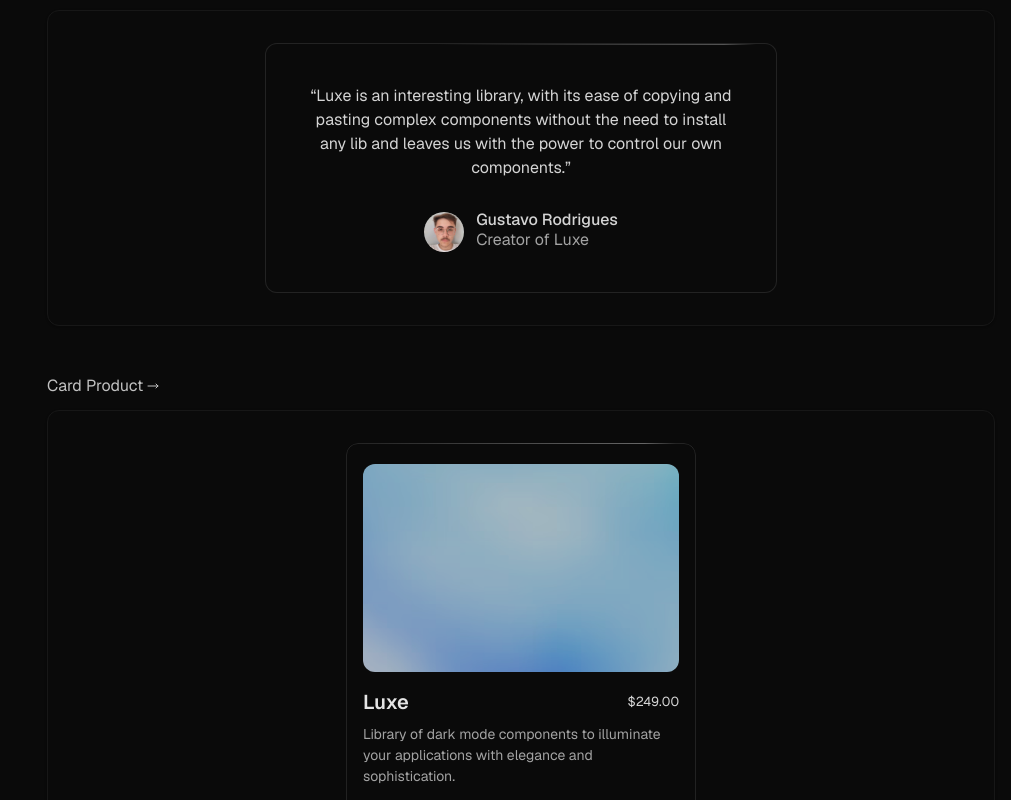
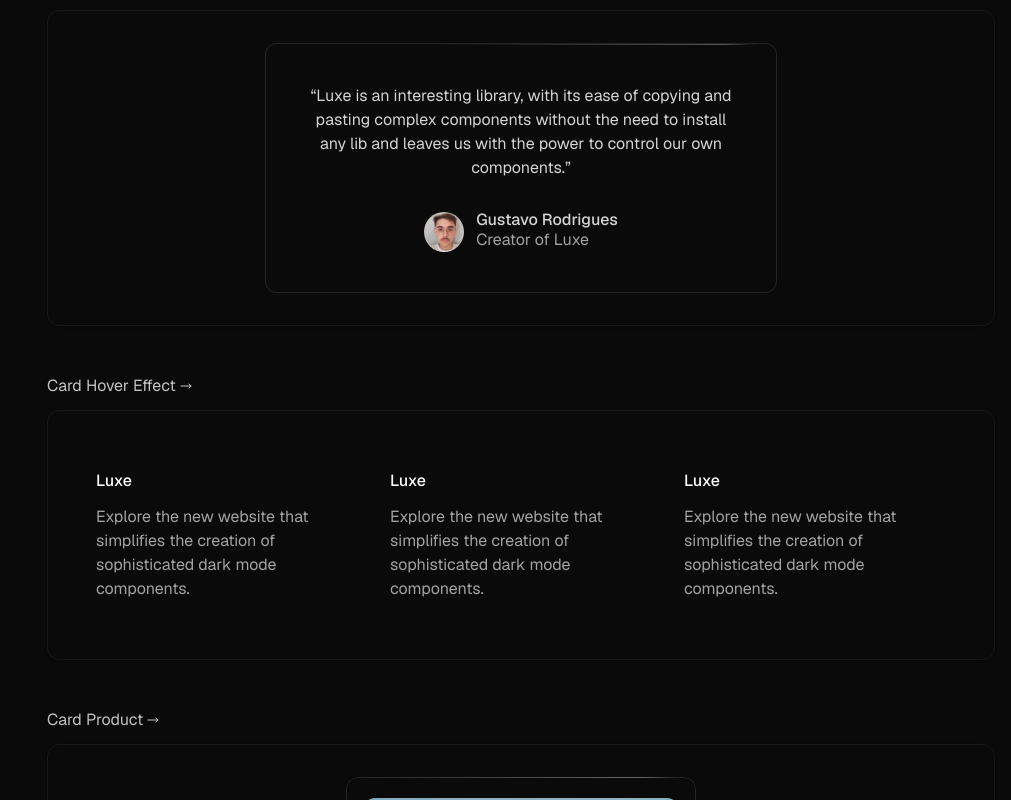
Before and after one commit to guhrodrrigues/luxe, a Next.js app: page /ui in a window 1280 px wide. Shown: the part 2000-2800 px from the top of the page, without its empty margins (269-1280 px from the left). Built offline with nearby package versions, Linux system fonts and the light colour scheme.

Commit message:
feat: add new component: card-hover-effect

```diff
--- /dev/null
+++ b/src/app/_components/ui/cards/CardHoverEffect.tsx
@@ -0,0 +1,88 @@
+// @NOTE: in case you are using Next.js
+"use client";
+
+import { useState } from "react";
+
+import { AnimatePresence, motion } from "framer-motion";
+
+import { cn } from "@/utils/cn";
+
+type CardHoverEffectProps = {
+  containerClassName?: string;
+  itemClassName?: string;
+  hoveredItemClassName?: string;
+};
+
+export function CardHoverEffect({
+  containerClassName,
+  itemClassName,
+  hoveredItemClassName,
+}: CardHoverEffectProps) {
+  const [hoveredIdx, setHoveredIdx] = useState<number | null>(null);
+
+  const items = [
+    {
+      title: "Luxe",
+      description:
+        "Explore the new website that simplifies the creation of sophisticated dark mode components.",
+      href: "https://luxe.guhrodrigues.com",
+    },
+    {
+      title: "Luxe",
+      description:
+        "Explore the new website that simplifies the creation of sophisticated dark mode components.",
+      href: "https://luxe.guhrodrigues.com",
+    },
+    {
+      title: "Luxe",
+      description:
+        "Explore the new website that simplifies the creation of sophisticated dark mode components.",
+      href: "https://luxe.guhrodrigues.com",
+    },
+  ];
+
+  return (
+    <div className={cn("grid md:grid-cols-3", containerClassName)}>
+      {items.map((item, idx) => {
+        const { title, description, href } = item;
+
+        return (
+          <a
+            key={idx}
+            href={href}
+            target="_blank"
+            rel="noopener noreferrer"
+            className={cn("relative flex flex-col gap-3 p-4", itemClassName)}
+            onMouseEnter={() => setHoveredIdx(idx)}
+            onMouseLeave={() => setHoveredIdx(null)}
+          >
+            <AnimatePresence>
+              {hoveredIdx === idx && (
+                <motion.span
+                  className={cn(
+                    "absolute inset-0 z-0 block h-full w-full rounded-xl bg-neutral-900",
+                    hoveredItemClassName
+                  )}
+                  layoutId="cardHoverEffect"
+                  initial={{ opacity: 0 }}
+                  animate={{
+                    opacity: 1,
+                    transition: { duration: 0.15 },
+                  }}
+                  exit={{
+                    opacity: 0,
+                    transition: { duration: 0.15, delay: 0.2 },
+                  }}
+                />
+              )}
+            </AnimatePresence>
+            <div className="z-[1] space-y-3">
+              <h1 className="font-medium text-white">{title}</h1>
+              <p className="text-neutral-400">{description}</p>
+            </div>
+          </a>
+        );
+      })}
+    </div>
+  );
+}
--- a/src/app/_components/ui/cards/index.ts
+++ b/src/app/_components/ui/cards/index.ts
@@ -3,3 +3,4 @@ export * from "./CardBackgroundShine";
 export * from "./CardComment";
 export * from "./CardProduct";
 export * from "./CardRevealedPointer";
+export * from "./CardHoverEffect";
--- a/src/data/components.tsx
+++ b/src/data/components.tsx
@@ -18,7 +18,8 @@ import {
   CardBackgroundShine,
   CardComment,
   CardRevealedPointer,
-  CardProduct
+  CardProduct,
+  CardHoverEffect,
 } from "@/app/_components/ui/cards";
 
 import { AnimatedTabs } from "@/app/_components/ui/tabs";
@@ -204,6 +205,15 @@ export const COMPONENTS = [
     colSpan: true,
   },
   {
+    name: "Card Hover Effect",
+    slug: "card-hover-effect",
+    component: <CardHoverEffect />,
+    type: "cards",
+    download: "npm i framer-motion clsx tailwind-merge",
+    colSpan: true,
+    cnFunction: true,
+  },
+  {
     name: "Animated Tabs",
     slug: "animated-tabs",
     component: <AnimatedTabs />,
```
